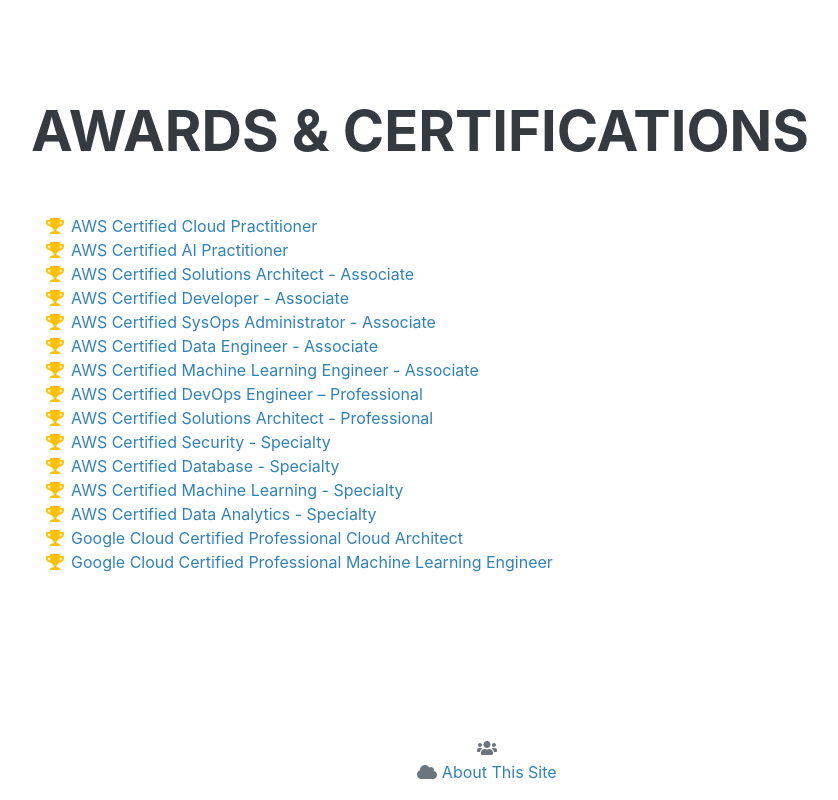
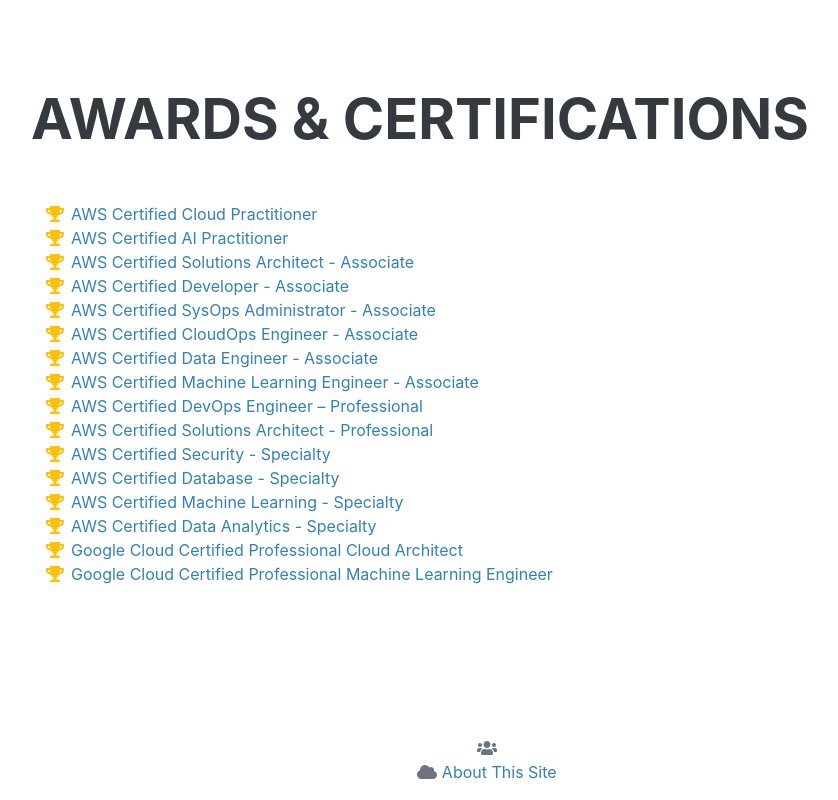
Before and after one commit to mplspunk/cloud-resume-front-end, a website: page index.html in a window 1280 px wide. Shown: the part 2467-3267 px from the top of the page, without its empty margins (289-1127 px from the left). Drawn offline with nearby package versions, Linux system fonts and the light colour scheme; no server answers; a web font is replaced by a local one.

Commit message:
Update index.html

```diff
--- a/index.html
+++ b/index.html
@@ -173,6 +173,10 @@
                         </li>
                         <li>
                             <span class="fa-li"><i class="fas fa-trophy text-warning"></i></span>
+                            <a href="https://www.credly.com/badges/f94b5b51-b21d-4e8b-9825-f43a03cebc4e" target="_blank">AWS Certified CloudOps Engineer - Associate</a>
+                        </li>
+                        <li>
+                            <span class="fa-li"><i class="fas fa-trophy text-warning"></i></span>
                             <a href="https://www.credly.com/badges/fb29d3d2-6980-402d-972b-875f6d258ec2" target="_blank">AWS Certified Data Engineer - Associate</a>
                         </li>
                         <li>
```
